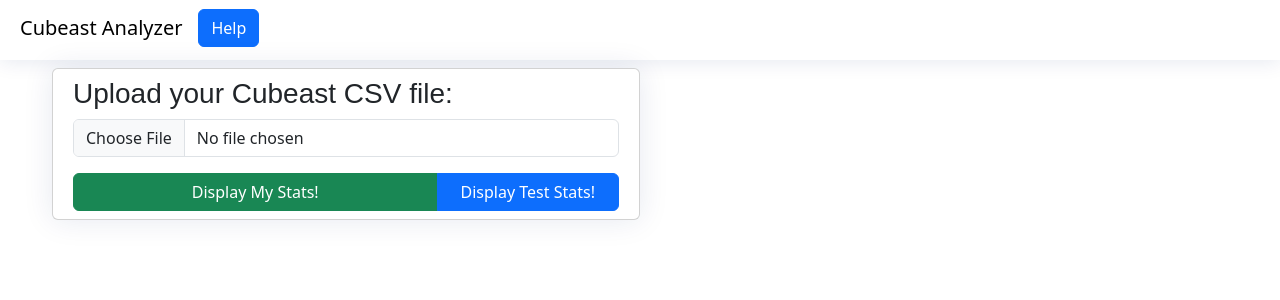
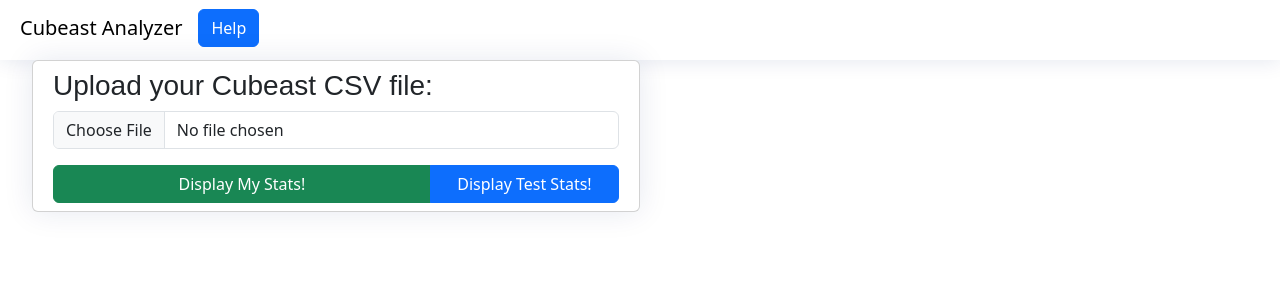
Before and after one commit to cuberplus/cubeastanalyzer, a React (Create React App) app: page / in a window 1280 px wide. Shown: the top 300 px of the page. Built offline with nearby package versions, Linux system fonts and the light colour scheme.

Commit message:
Removed more margins

```diff
--- a/src/Components/FileInput.tsx
+++ b/src/Components/FileInput.tsx
@@ -52,7 +52,7 @@ export class FileInput extends React.Component<FileInputProps, FileInputState> {
                 <HelpPanel showHelpPanel={this.state.showHelpModal} onCloseHandler={() => this.closeButtonClicked()} />
 
                 <Container className="container-fluid">
-                    <Row className="m-2">
+                    <Row>
                         <Card className="info-card col-lg-6 col-md-12 col-sm-12">
                             <Form className="m-2">
                                 <h3>Upload your Cubeast CSV file:</h3>
```
